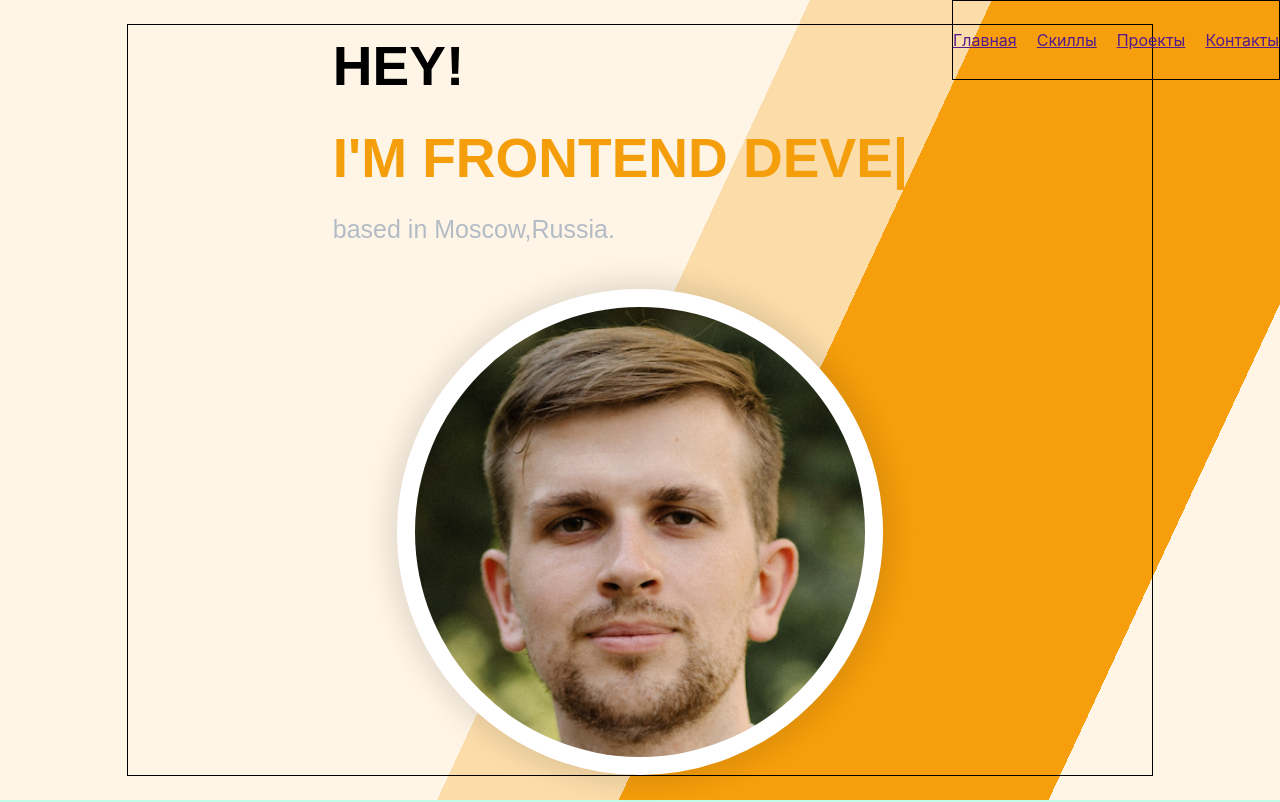
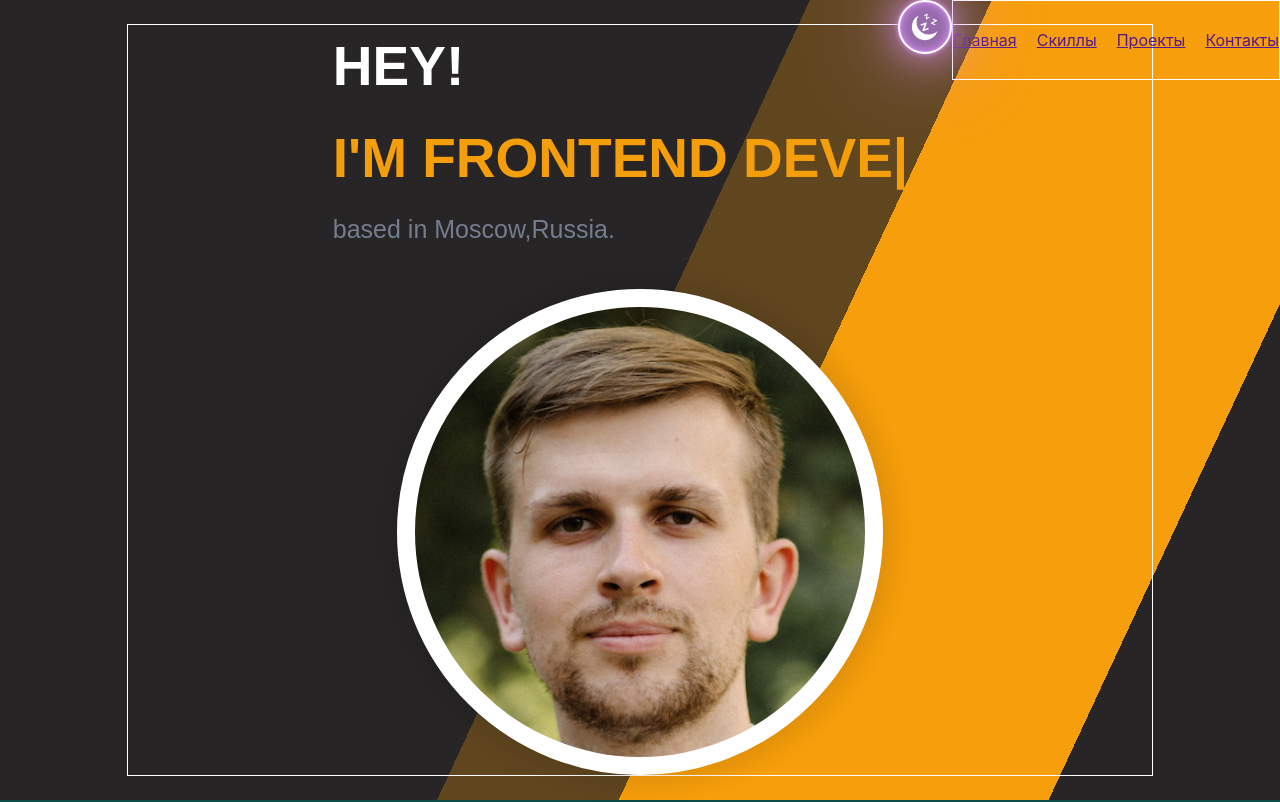
Before and after one commit to ArtemYanchenko/portfolio, a React (Create React App) app: page / in a window 1280 px wide. Shown: the top 802 px of the page. Built offline with nearby package versions, Linux system fonts and the light colour scheme; a web font is replaced by a local one.

Commit message:
add ToggleDarkMode

```diff
--- a/src/App.css
+++ /dev/null
@@ -1,3 +0,0 @@
-.App{
-
-}
--- /dev/null
+++ b/src/App.module.css
@@ -0,0 +1,4 @@
+.App{
+    background-color:  var(--bg-color);
+    color:var(--text-color);
+}
--- a/src/App.tsx
+++ b/src/App.tsx
@@ -1,18 +1,19 @@
 import React from 'react';
-import logo from './logo.svg';
-import './App.css';
 import Header from './header/Header';
 import Main from './main/Main';
 import Skills from './skills/Skills';
 import Projects from './projects/Projects';
+import classes from './App.module.css';
+import ToogleDarkMode from './common/components/ToggleDarkMode/ToogleDarkMode';
 
 function App() {
     return (
-        <div className="App">
+        <div className={classes.app}>
             <Header/>
             <Main/>
             <Skills/>
             <Projects/>
+
         </div>
     );
 }
--- /dev/null
+++ b/src/common/components/ToggleDarkMode/ToggleDarkMode.module.css
@@ -0,0 +1,57 @@
+.checkbox {
+    display: none;
+}
+
+.switch {
+    position: relative;
+    width: 50px;
+    height: 50px;
+    background-color: rgb(99, 99, 99);
+    border-radius: 50%;
+    z-index: 1;
+    cursor: pointer;
+    display: flex;
+    flex-direction: column;
+    align-items: center;
+    justify-content: center;
+    gap: 5px;
+    font-size: 0.9em;
+    font-weight: 700;
+    color: rgb(37, 37, 37);
+    border: 2px solid rgb(126, 126, 126);
+    box-shadow: 0px 0px 3px rgb(2, 2, 2) inset;
+}
+
+.svg {
+    position: relative;
+    width: 30%;
+    height: 30%;
+    border-radius: 50%;
+    display: flex;
+    align-items: center;
+    justify-content: center;
+}
+
+.svg path {
+    fill: rgb(37, 37, 37);
+}
+
+.checkbox:checked + .switch .svg {
+    filter: drop-shadow(0px 0px 3px rgb(222, 151, 255));
+}
+
+.checkbox:checked + .switch .svg path {
+    fill: rgb(255, 255, 255);
+}
+
+.checkbox:checked + .switch {
+    box-shadow: 0px 0px 1px rgb(222, 151, 255) inset,
+    0px 0px 2px rgb(222, 151, 255) inset,
+    0px 0px 10px rgb(222, 151, 255) inset,
+    0px 0px 40px rgb(222, 151, 255),
+    0px 0px 100px rgb(222, 151, 255),
+    0px 0px 5px rgb(222, 151, 255);
+    border: 2px solid rgb(255, 255, 255);
+    background-color: rgb(152, 107, 172);
+    color: rgb(255, 255, 255);
+}
--- /dev/null
+++ b/src/common/components/ToggleDarkMode/ToogleDarkMode.tsx
@@ -0,0 +1,41 @@
+import React, {useEffect, useState} from 'react';
+import classes from './ToggleDarkMode.module.css';
+
+const ToggleDarkMode = () => {
+    const [isChecked, setIsChecked] = useState(true);
+    const switchInput = React.createRef<HTMLInputElement>()
+    function toggleTheme() {
+        setIsChecked(!isChecked);
+    }
+
+    useEffect(() => {
+
+        if (switchInput.current?.checked) {
+            document.documentElement.style.setProperty('--bg-color', '#10172a');
+            document.documentElement.style.setProperty('color', '#fff');
+        } else {
+            document.documentElement.style.setProperty('--bg-color', '#fff');
+            document.documentElement.style.setProperty('color', '#000');
+        }
+    }, [isChecked]);
+
+    return (
+        <>
+            <input id="checkbox" ref={switchInput} className={classes.checkbox} type="checkbox" checked={isChecked} onChange={toggleTheme}/>
+            <label className={classes.switch} htmlFor="checkbox">
+
+                <svg width="30px" height="30px" viewBox="0 0 512.00 512.00" xmlns="http://www.w3.org/2000/svg"
+                     fill="#fff" stroke="#fff" stroke-width="0.00512">
+                    <g id="SVGRepo_bgCarrier" stroke-width="0"></g>
+                    <g id="SVGRepo_tracerCarrier" stroke-linecap="round" stroke-linejoin="round" stroke="#CCCCCC"
+                       stroke-width="7.168000000000001"></g>
+                    <g id="SVGRepo_iconCarrier">
+                        <path fill="#fff"
+                              d="M294.8 26.57L238 60.37l7.8 13.17L281 52.59 270.8 118l6.3 10.6L336 93.53l-7.8-13.17-37.3 22.14L301 37.12l-6.2-10.55zM147.1 60.55A224 224 0 0 0 32 256a224 224 0 0 0 224 224 224 224 0 0 0 214.9-161.2A208 208 0 0 1 320 384a208 208 0 0 1-208-208 208 208 0 0 1 35.1-115.45zm244.5 52.05l-6.9 16.5 44.1 18.4-68.3 35.9-5.5 13.2 73.7 30.8 6.9-16.5-46.7-19.5 68.3-35.9 5.5-13.2-71.1-29.7zm-115 64l-97.8 35 8.1 22.7 60.6-21.7-35.4 97.9 6.5 18.1L320 292.4l-8.1-22.7-64.2 23 35.4-97.9-6.5-18.2z"></path>
+                    </g>
+                </svg>
+            </label></>
+    );
+}
+
+export default ToggleDarkMode;
--- a/src/header/Header.module.css
+++ b/src/header/Header.module.css
@@ -1,6 +1,5 @@
 .header {
     height: 80px;
-    /*background-color: #94aff5;*/
     display: flex;
     justify-content: flex-end;
     position: fixed;
@@ -13,7 +12,7 @@
 }
 
 .header.scroll {
-    background-color: #fff;
+    background-color: var(--bg-color);
     -webkit-box-shadow: 0px 4px 2px -3px rgba(0, 0, 0, 0.17);
     -moz-box-shadow: 0px 4px 2px -3px rgba(0, 0, 0, 0.17);
     box-shadow: 0px 4px 2px -3px rgba(0, 0, 0, 0.17);
--- a/src/header/Header.tsx
+++ b/src/header/Header.tsx
@@ -1,7 +1,7 @@
 import React, {useEffect, useState} from 'react';
 import classes from './Header.module.css'
-import style from '../common/components/Container.module.css'
 import Nav from '../nav/Nav';
+import ToogleDarkMode from '../common/components/ToggleDarkMode/ToogleDarkMode';
 
 const Header = () => {
     const [scroll, setScroll] = useState(false);
@@ -22,7 +22,8 @@ const Header = () => {
 
     return (
         <div className={headerClasses.join(' ')}>
-                <Nav/>
+            <ToogleDarkMode/>
+            <Nav/>
         </div>
     );
 };
--- a/src/index.css
+++ b/src/index.css
@@ -5,9 +5,15 @@ body {
     sans-serif;
   -webkit-font-smoothing: antialiased;
   -moz-osx-font-smoothing: grayscale;
+  background-color: var(--bg-color);
 }
 
 code {
   font-family: source-code-pro, Menlo, Monaco, Consolas, 'Courier New',
     monospace;
 }
+
+:root {
+  --bg-color: #fff;
+  --text-color: #000;
+}
--- a/src/main/Main.module.css
+++ b/src/main/Main.module.css
@@ -5,12 +5,13 @@
 
 .mainBlock {
     height: 100vh;
-    background-color: rgba(250, 85, 85, 0.22);
+    background-color: var(--bg-color);
+    /*background-color: rgba(250, 85, 85, 0.22);*/
     display: flex;
     justify-content: center;
     align-items: center;
 
-    background: rgb(246,158,11);
+    /*background: rgb(246,158,11);*/
     background: linear-gradient(115deg, rgba(246,158,11,0.1012998949579832) 0%, rgba(246,158,11,0.1) 49%, rgba(246,158,11,0.35) 49%, rgba(246,158,11,0.35) 60%, rgba(246,158,11,1) 60%, rgba(246,158,11,1) 86%, rgba(246,158,11,0.1) 86%);
 }
 
--- a/src/main/MainPhoto/MainPhoto.tsx
+++ b/src/main/MainPhoto/MainPhoto.tsx
@@ -32,6 +32,7 @@ const MainPhoto: React.FC = () => {
                 <div className={classes.imageOverlay} style={{
                     backgroundPosition: `calc(50% + ${position.x / 10}px) calc(50% + ${position.y / 10}px)`
                 }}></div>
+
             </div>
     );
 };
```
